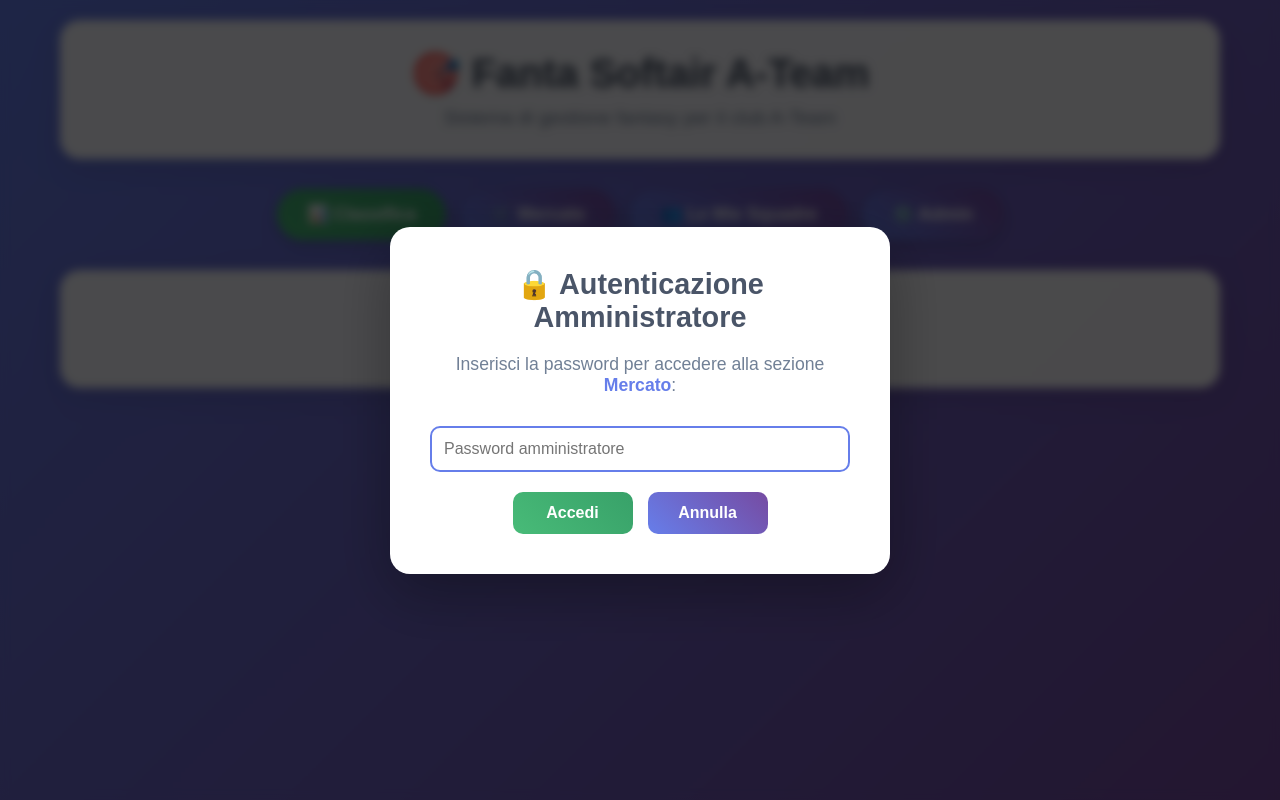
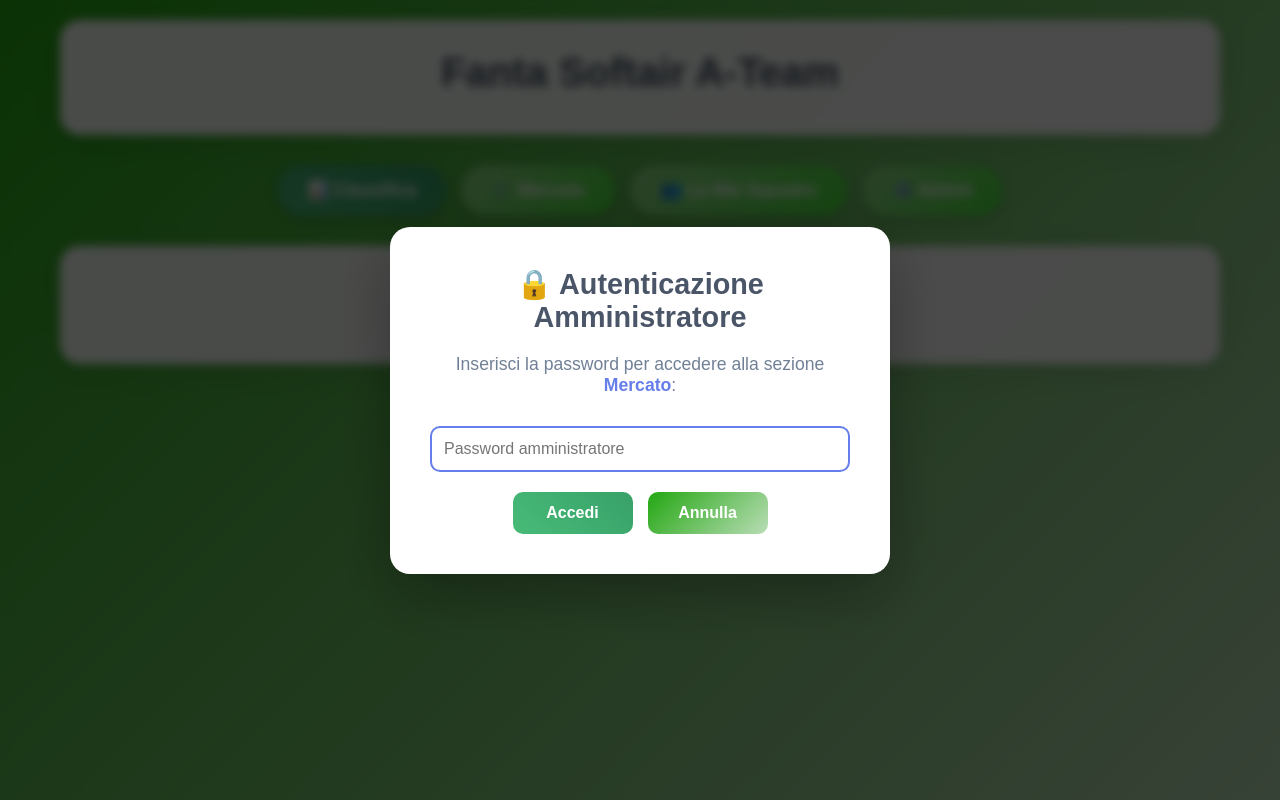
Before and after one commit to xMikee/FantaSoftair, a website: page public/index.html in a window 1280 px wide. Both pictures are taken after a click on the button "🛒 Mercato". Drawn offline with Linux system fonts and the light colour scheme; no server answers.

Commit message:
Update UI gradients and simplify homepage header
- Replace all gradient styles with new green-themed colors for a fresh look.
- Remove the tagline from the homepage header for a cleaner design.

```diff
--- a/public/index.html
+++ b/public/index.html
@@ -9,8 +9,7 @@
 <body>
 <div class="container">
     <div class="header">
-        <h1>🎯 Fanta Softair A-Team</h1>
-        <p>Sistema di gestione fantasy per il club A-Team</p>
+        <h1>Fanta Softair A-Team</h1>
     </div>
 
     <div class="nav">
--- a/public/style.css
+++ b/public/style.css
@@ -6,7 +6,7 @@
 
 body {
     font-family: 'Arial', sans-serif;
-    background: linear-gradient(135deg, #667eea 0%, #764ba2 100%);
+    background: linear-gradient(135deg, #23a712 0%, #50a94866 100%);
     min-height: 100vh;
     color: #333;
 }
@@ -48,7 +48,7 @@ body {
 }
 
 .nav button {
-    background: linear-gradient(45deg, #667eea, #764ba2);
+    background: linear-gradient(135deg, #92d989 0%, #46e438 100%);
     color: white;
     border: none;
     padding: 15px 30px;
@@ -143,7 +143,7 @@ body {
 }
 
 .btn {
-    background: linear-gradient(45deg, #667eea, #764ba2);
+    background: linear-gradient(135deg, #23a712 0%, #50a94866 100%);
     color: white;
     border: none;
     padding: 12px 25px;
@@ -187,7 +187,7 @@ body {
 }
 
 .table th {
-    background: linear-gradient(45deg, #667eea, #764ba2);
+    background: linear-gradient(135deg, #23a712 0%, #50a94866 100%);
     color: white;
     font-weight: bold;
 }
```
